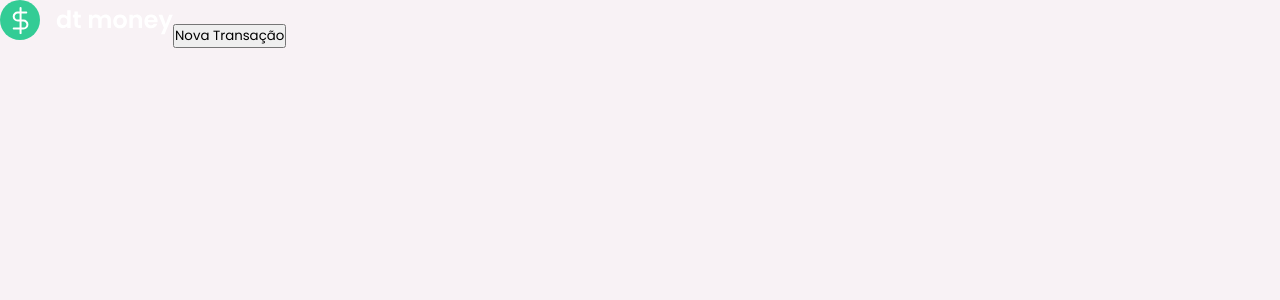
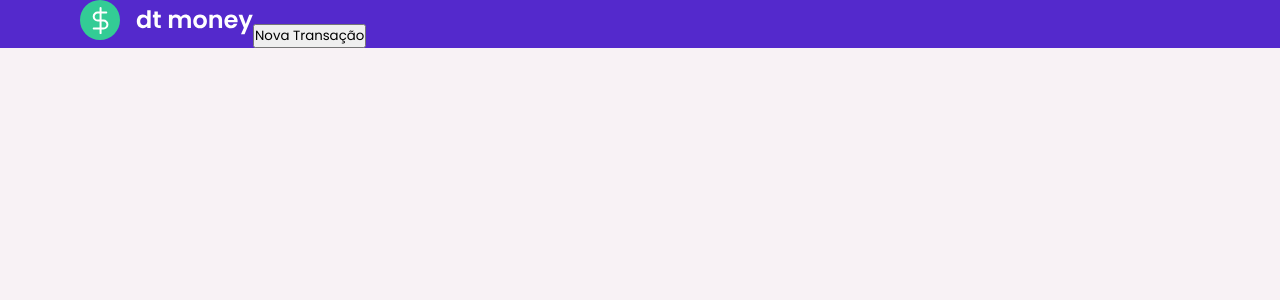
Before and after one commit to TarcisioCarvalho/Iginite-2021, a React (Create React App) app in the folder 01-fundamentos-reactjs/02-dtmoney/dtmoney/: page / in a window 1280 px wide. Shown: the top 300 px of the page. Built offline with nearby package versions, Linux system fonts and the light colour scheme.

Commit message:
Component header

```diff
--- a/01-fundamentos-reactjs/02-dtmoney/dtmoney/src/components/Header/index.tsx
+++ b/01-fundamentos-reactjs/02-dtmoney/dtmoney/src/components/Header/index.tsx
@@ -1,13 +1,16 @@
 import React from 'react'
 import logo from "../../assets/Logo.svg";
+import { Container, Content } from './styles';
 
 export const Header = () => {
   return (
-   <header>
-    <img src={logo} alt="Dt Money" />
-    <button type="button">
-      Nova Transação
-    </button>
-   </header>
+   <Container>
+    <Content>
+      <img src={logo} alt="Dt Money" />
+      <button type="button">
+        Nova Transação
+      </button>
+    </Content>
+   </Container>
   )
 }
--- a/01-fundamentos-reactjs/02-dtmoney/dtmoney/src/components/Header/styles.ts
+++ b/01-fundamentos-reactjs/02-dtmoney/dtmoney/src/components/Header/styles.ts
@@ -3,3 +3,8 @@
 export const Container = styled.header`
     background:var(--blue);
 `;
+
+export const Content = styled.div`
+    max-width:1120px;
+    margin:0 auto;
+`;
```
